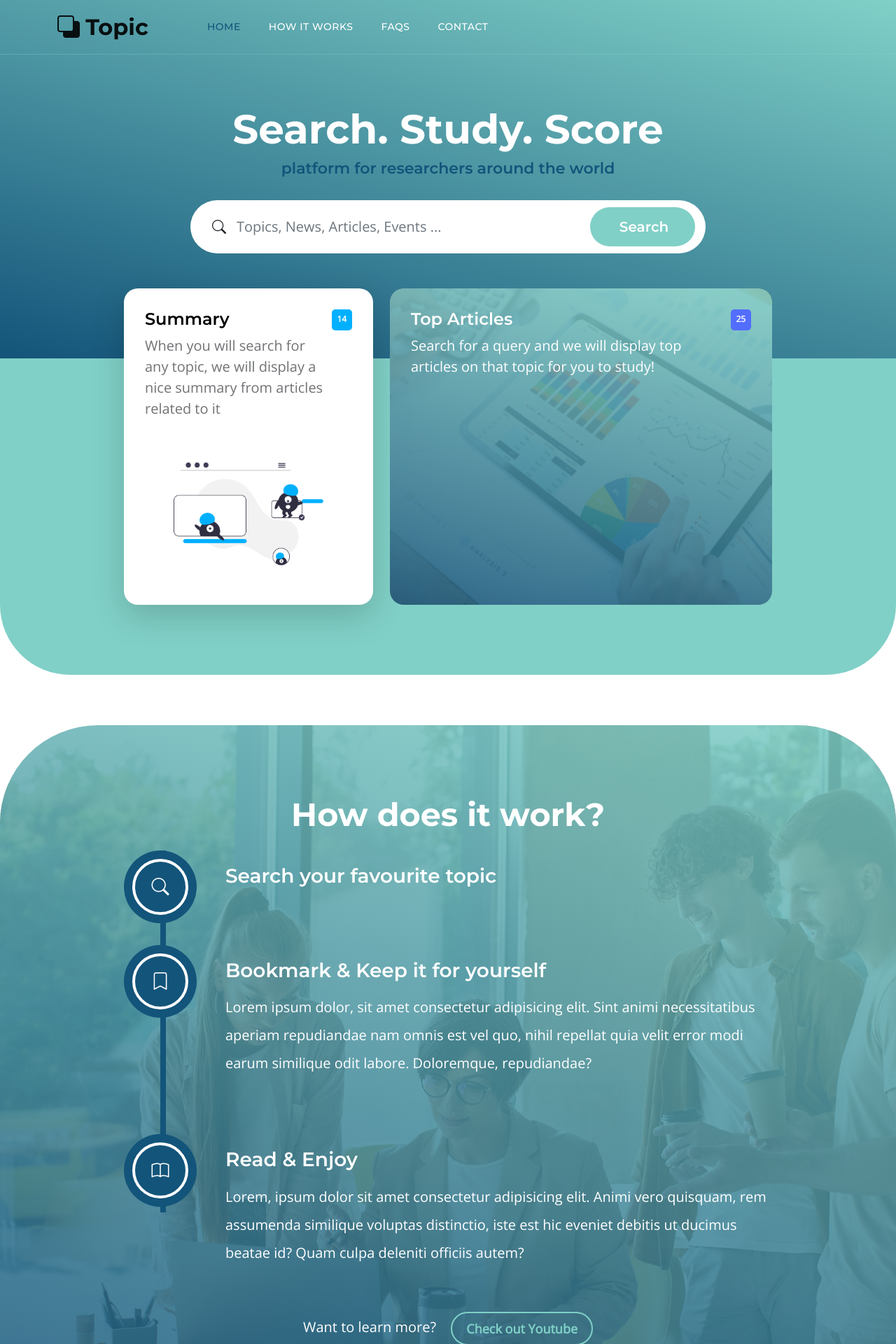
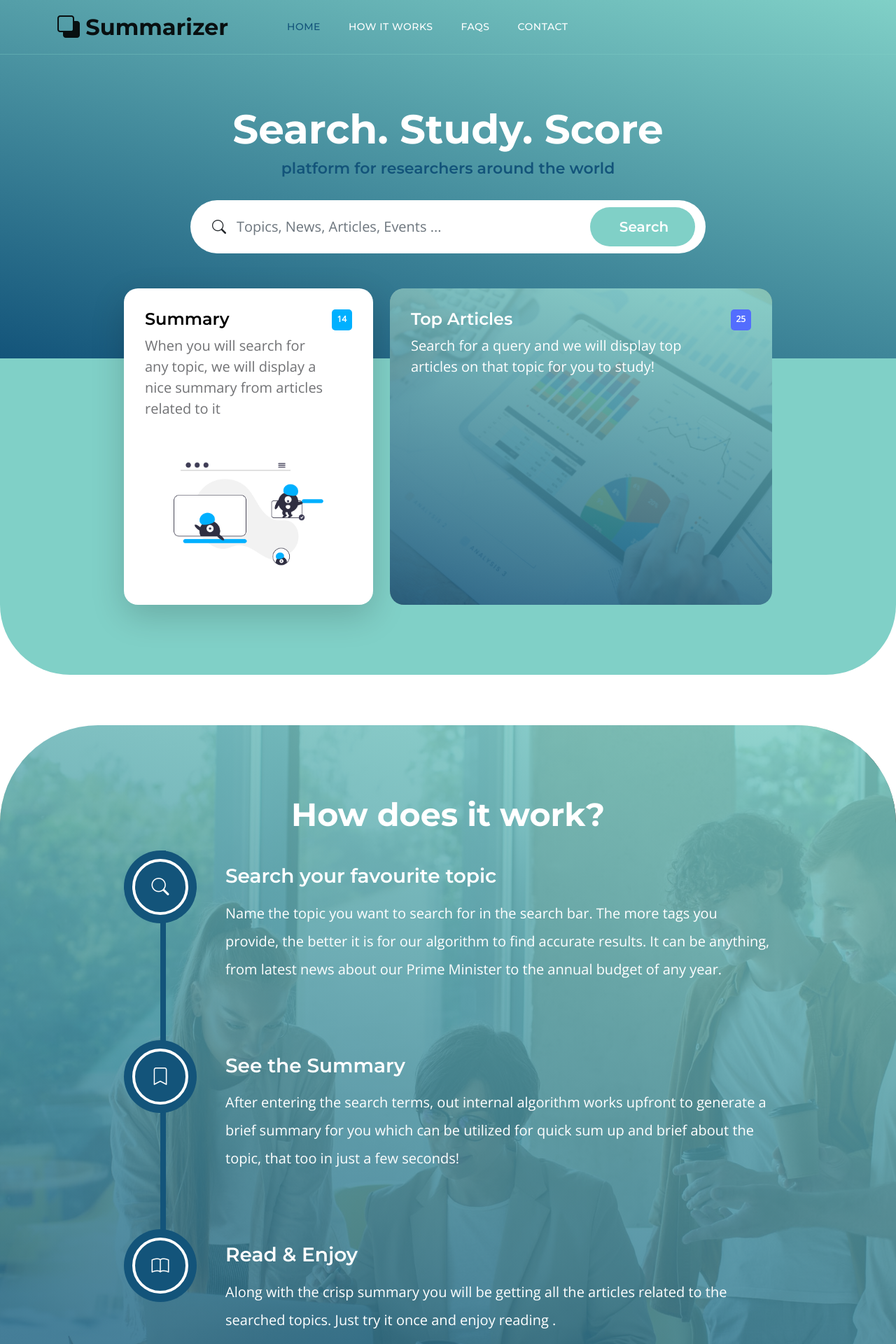
Before and after one commit to Akashsah2003/Summariser, a Flask app: page / in a window 1280 px wide. Shown: the top 1920 px of the page at 70% size. Run offline with Flask 3, Linux system fonts and the light colour scheme; parts of the project's set-up code (start-up, migrations or seed data) failed here and were passed over; some libraries are stand-ins or nearby versions.

Commit message:
minor changes

```diff
--- a/templates/index.html
+++ b/templates/index.html
@@ -22,7 +22,7 @@
                 <div class="container">
                     <a class="navbar-brand" href="index.html">
                         <i class="bi-back"></i>
-                        <span>Topic</span>
+                        <span>Summarizer</span>
                     </a>
 
                     <div class="d-lg-none ms-auto me-4">
@@ -141,7 +141,7 @@
                                     <li>
                                         <h4 class="text-white mb-3">Search your favourite topic</h4>
 
-                                        <p class="text-white"> </p>
+                                        <p class="text-white"> Name the topic you want to search for in the search bar. The more tags you provide, the better it is for our algorithm to find accurate results. It can be anything, from latest news about our Prime Minister to the annual budget of any year. </p>
 
                                         <div class="icon-holder">
                                           <i class="bi-search"></i>
@@ -149,9 +149,8 @@
                                     </li>
 
                                     <li>
-                                        <h4 class="text-white mb-3">Bookmark &amp; Keep it for yourself</h4>
-
-                                        <p class="text-white">Lorem ipsum dolor, sit amet consectetur adipisicing elit. Sint animi necessitatibus aperiam repudiandae nam omnis est vel quo, nihil repellat quia velit error modi earum similique odit labore. Doloremque, repudiandae?</p>
+                                        <h4 class="text-white mb-3">See the Summary</h4>
+                                        <p class="text-white">After entering the search terms, out internal algorithm works upfront to generate a brief summary for you which can be utilized for quick sum up and brief about the topic, that too in just a few seconds!</p>
 
                                         <div class="icon-holder">
                                           <i class="bi-bookmark"></i>
@@ -161,7 +160,7 @@
                                     <li>
                                         <h4 class="text-white mb-3">Read &amp; Enjoy</h4>
 
-                                        <p class="text-white">Lorem, ipsum dolor sit amet consectetur adipisicing elit. Animi vero quisquam, rem assumenda similique voluptas distinctio, iste est hic eveniet debitis ut ducimus beatae id? Quam culpa deleniti officiis autem?</p>
+                                        <p class="text-white">Along with the crisp summary  you will be getting all the articles related to the searched topics. Just try it once and enjoy reading .</p>
 
                                         <div class="icon-holder">
                                           <i class="bi-book"></i>
@@ -181,18 +180,18 @@
                 </div>
             </section>
 
+
             <section class="faq-section section-padding" id="section_4">
                 <div class="container">
                     <div class="row">
 
-                        <div class="col-lg-6 col-12">
+                        <div class="text-center">
                             <h2 class="mb-4">Frequently Asked Questions</h2>
                         </div>
 
                         <div class="clearfix"></div>
 
                         <div class="col-lg-5 col-12">
-
                             <img src="{{ url_for('static', filename='images/faq_graphic.jpg') }}" class="img-fluid" alt="FAQs">
                         </div>
 
@@ -201,13 +200,13 @@
                                 <div class="accordion-item">
                                     <h2 class="accordion-header" id="headingOne">
                                         <button class="accordion-button" type="button" data-bs-toggle="collapse" data-bs-target="#collapseOne" aria-expanded="true" aria-controls="collapseOne">
-                                        What is Topic Listing?
+                                        How does the Platform Actually Work ?
                                         </button>
                                     </h2>
 
                                     <div id="collapseOne" class="accordion-collapse collapse show" aria-labelledby="headingOne" data-bs-parent="#accordionExample">
                                         <div class="accordion-body">
-                                            Topic Listing is free Bootstrap 5 CSS template. <strong>You are not allowed to redistribute this template</strong> on any other template collection website without our permission. Please contact TemplateMo for more detail. Thank you.
+                                          As soon as the user enter the topic to be searched and presses the search button our internal algorithm starts execution and starts finding most accurate articles realted to the topics.
                                         </div>
                                     </div>
                                 </div>
@@ -215,13 +214,13 @@
                                 <div class="accordion-item">
                                     <h2 class="accordion-header" id="headingTwo">
                                         <button class="accordion-button collapsed" type="button" data-bs-toggle="collapse" data-bs-target="#collapseTwo" aria-expanded="false" aria-controls="collapseTwo">
-                                        How to find a topic?
+                                        How can I optimize my search ?
                                     </button>
                                     </h2>
 
                                     <div id="collapseTwo" class="accordion-collapse collapse" aria-labelledby="headingTwo" data-bs-parent="#accordionExample">
                                         <div class="accordion-body">
-                                            You can search on Google with <strong>keywords</strong> such as templatemo portfolio, templatemo one-page layouts, photography, digital marketing, etc.
+                                            Enter the all the keywords realted to your topic. It will help our internal Algorithm to work faster. Example - If you want to search about the activities of Prime Minister on World food day then enter keywords like - PM Narendra Modi on Food Day.
                                         </div>
                                     </div>
                                 </div>
@@ -229,13 +228,13 @@
                                 <div class="accordion-item">
                                     <h2 class="accordion-header" id="headingThree">
                                         <button class="accordion-button collapsed" type="button" data-bs-toggle="collapse" data-bs-target="#collapseThree" aria-expanded="false" aria-controls="collapseThree">
-                                        Does it need to paid?
+                                        Does I need to pay anything?
                                     </button>
                                     </h2>
 
                                     <div id="collapseThree" class="accordion-collapse collapse" aria-labelledby="headingThree" data-bs-parent="#accordionExample">
                                         <div class="accordion-body">
-                                            You can modify any of this with custom CSS or overriding our default variables. It's also worth noting that just about any HTML can go within the <code>.accordion-body</code>, though the transition does limit overflow.
+																					No this platform is dedicated for the public welfare so it is fully free of cost.
                                         </div>
                                     </div>
                                 </div>
```
